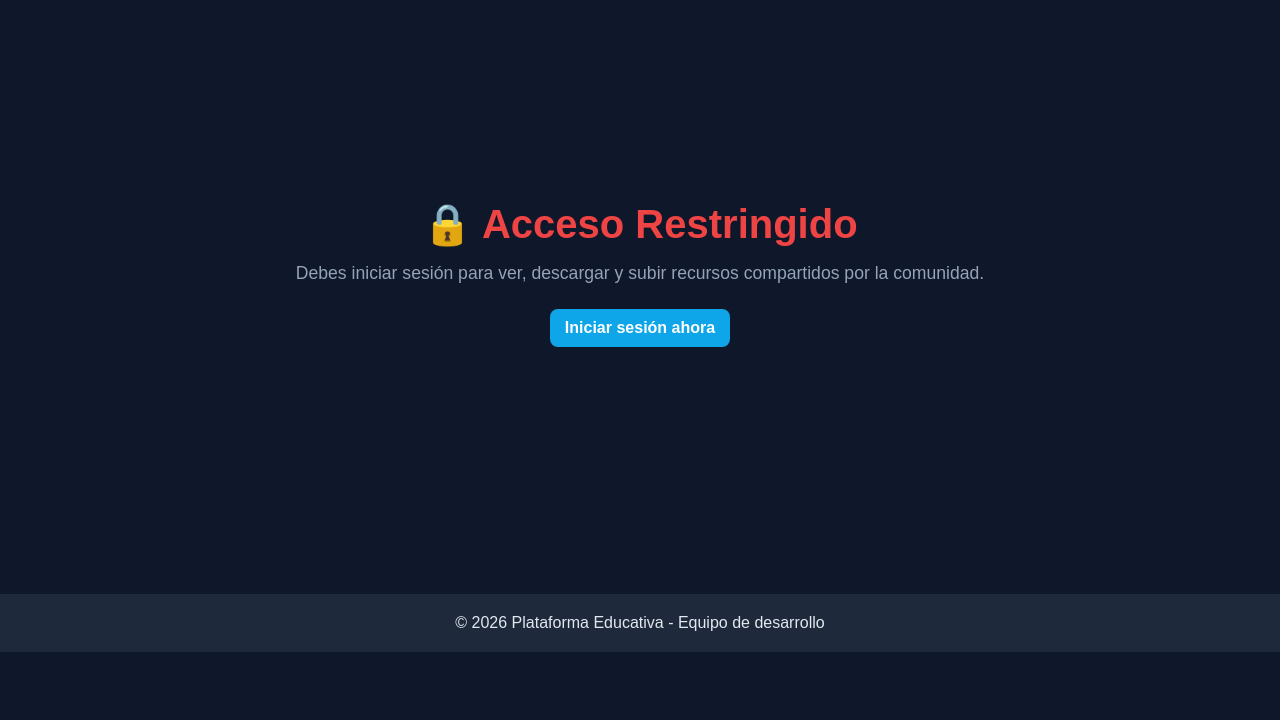
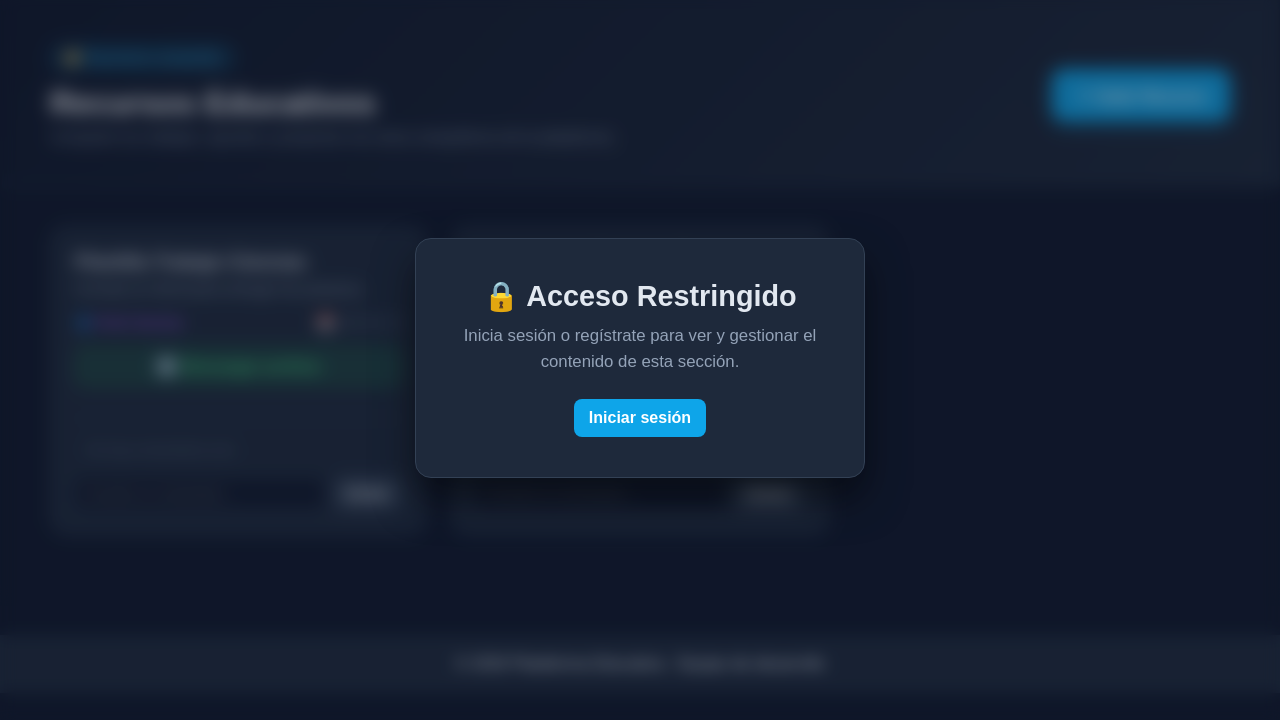
Before and after one commit to 3rlaitz/SoroHub, a plain HTML site: page recursos.html in a window 1280 px wide. Shown: the part 76-796 px from the top of the page. Drawn offline with Linux system fonts and the light colour scheme.

Commit message:
Pantalla de bloqueo
Se añade una overlay de bloqueo en las páginas que lo requieran para que, si no se ha iniciado sesión, te lo pida para poder usarlo

```diff
--- a/css/estilos.css
+++ b/css/estilos.css
@@ -310,3 +310,47 @@ body {
   background: var(--color-secundario);
   margin-top: 40px;
 }
+
+/* ── OVERLAY DE BLOQUEO ── */
+.bloqueo-overlay {
+  position: fixed;
+  inset: 0;
+  top: 68px; /* Debajo de la barra superior aproximado */
+  background: rgba(15, 23, 42, 0.4);
+  backdrop-filter: blur(8px);
+  -webkit-backdrop-filter: blur(8px);
+  z-index: 999;
+  display: flex;
+  justify-content: center;
+  align-items: center;
+}
+
+.bloqueo-contenido {
+  background: #1e293b;
+  border: 1px solid #334155;
+  padding: 40px;
+  border-radius: 16px;
+  text-align: center;
+  box-shadow: 0 20px 40px rgba(0,0,0,0.5);
+  max-width: 450px;
+  animation: modalEntrada 0.3s ease;
+}
+
+.bloqueo-contenido h1 {
+  font-size: 1.8rem;
+  color: #e2e8f0;
+  margin-bottom: 10px;
+}
+
+.bloqueo-contenido p {
+  color: #94a3b8;
+  margin-bottom: 25px;
+  font-size: 1.05rem;
+  line-height: 1.5;
+}
+
+.contenido-borroso {
+  filter: blur(5px);
+  pointer-events: none;
+  user-select: none;
+}
--- a/css/recursos.css
+++ b/css/recursos.css
@@ -1,23 +1,6 @@
 body { font-family: 'Inter', Arial, sans-serif; }
 
-/* ── SECCIÓN BLOQUEADA ── */
-.seccion-bloqueada {
-  height: 70vh;
-  display: flex;
-  justify-content: center;
-  align-items: center;
-  text-align: center;
-}
-.bloqueo-contenido h1 {
-  font-size: 2.5rem;
-  color: #ef4444;
-  margin-bottom: 15px;
-}
-.bloqueo-contenido p {
-  font-size: 1.1rem;
-  color: #94a3b8;
-  margin-bottom: 25px;
-}
+
 
 /* ── HERO RECURSOS ── */
 .hero-recursos {
--- a/js/auth.js
+++ b/js/auth.js
@@ -42,6 +42,28 @@
     register  : (nombre, apellidos, email, pass)      => SoroAPI.auth.register(nombre, apellidos, email, pass),
     logout    : ()                                    => SoroAPI.auth.logout(),
     getSession: ()                                    => SoroAPI.auth.getSession(),
+    requerirSesion: () => {
+      if (!SoroAPI.auth.getSession()) {
+        const main = document.querySelector('main');
+        if (main) main.classList.add('contenido-borroso');
+
+        const div = document.createElement('div');
+        div.className = 'bloqueo-overlay';
+        div.innerHTML = `
+          <div class="bloqueo-contenido">
+            <h1>🔒 Acceso Restringido</h1>
+            <p>Inicia sesión o regístrate para ver y gestionar el contenido de esta sección.</p>
+            <div style="display:flex; gap:10px; justify-content:center;">
+              <a class="boton boton-principal" href="login.html?modo=login">Iniciar sesión</a>
+            </div>
+          </div>
+        `;
+        document.body.appendChild(div);
+        document.body.style.overflow = 'hidden';
+        return false;
+      }
+      return true;
+    }
   };
 
   actualizarHeader();
--- a/js/notas.js
+++ b/js/notas.js
@@ -118,4 +118,5 @@
   (async function init() {
     notas = await SoroAPI.notas.getAll();
     renderizar();
+    SoroAuth.requerirSesion();
   })();
--- a/js/recursos.js
+++ b/js/recursos.js
@@ -7,14 +7,8 @@ let sesionUsuario = SoroAPI.auth.getSession();
 
 // ── INIT ─────────────────────────────────────────────────────────────────
 function init() {
-  if (!sesionUsuario) {
-    document.getElementById('seccionBloqueada').style.display = 'flex';
-    document.getElementById('contenidoPrincipal').style.display = 'none';
-  } else {
-    document.getElementById('seccionBloqueada').style.display = 'none';
-    document.getElementById('contenidoPrincipal').style.display = 'block';
-    renderRecursos();
-  }
+  renderRecursos();
+  SoroAuth.requerirSesion();
 }
 
 // ── RENDER ───────────────────────────────────────────────────────────────
--- a/js/tareas.js
+++ b/js/tareas.js
@@ -22,6 +22,7 @@
     renderCalendario();
     renderLista();
     actualizarStats();
+    SoroAuth.requerirSesion();
   }
 
   // ── CALENDARIO ───────────────────────────────────────────────────────────
--- a/recursos.html
+++ b/recursos.html
@@ -29,17 +29,8 @@
 </header>
 
 <main>
-  <!-- MENSAJE DE LOGIN NECESARIO (Oculto si hay sesión) -->
-  <section class="seccion-bloqueada" id="seccionBloqueada">
-    <div class="bloqueo-contenido">
-      <h1>🔒 Acceso Restringido</h1>
-      <p>Debes iniciar sesión para ver, descargar y subir recursos compartidos por la comunidad.</p>
-      <a class="boton boton-principal" href="login.html?modo=login">Iniciar sesión ahora</a>
-    </div>
-  </section>
-
-  <!-- CONTENIDO PRINCIPAL (Oculto si NO hay sesión) -->
-  <div id="contenidoPrincipal" style="display: none;">
+  <!-- CONTENIDO PRINCIPAL -->
+  <div id="contenidoPrincipal">
     <!-- HERO -->
     <section class="hero-recursos">
       <div class="hero-recursos-texto">
```
